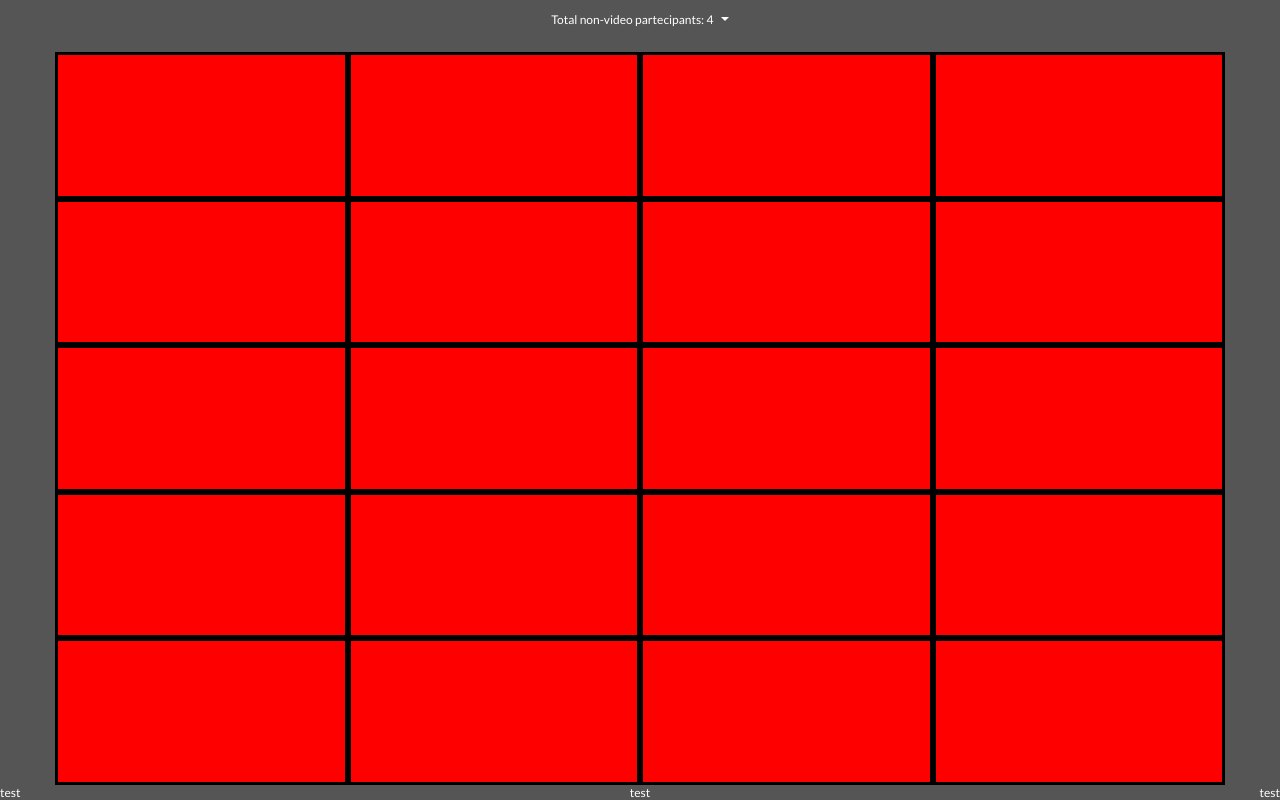
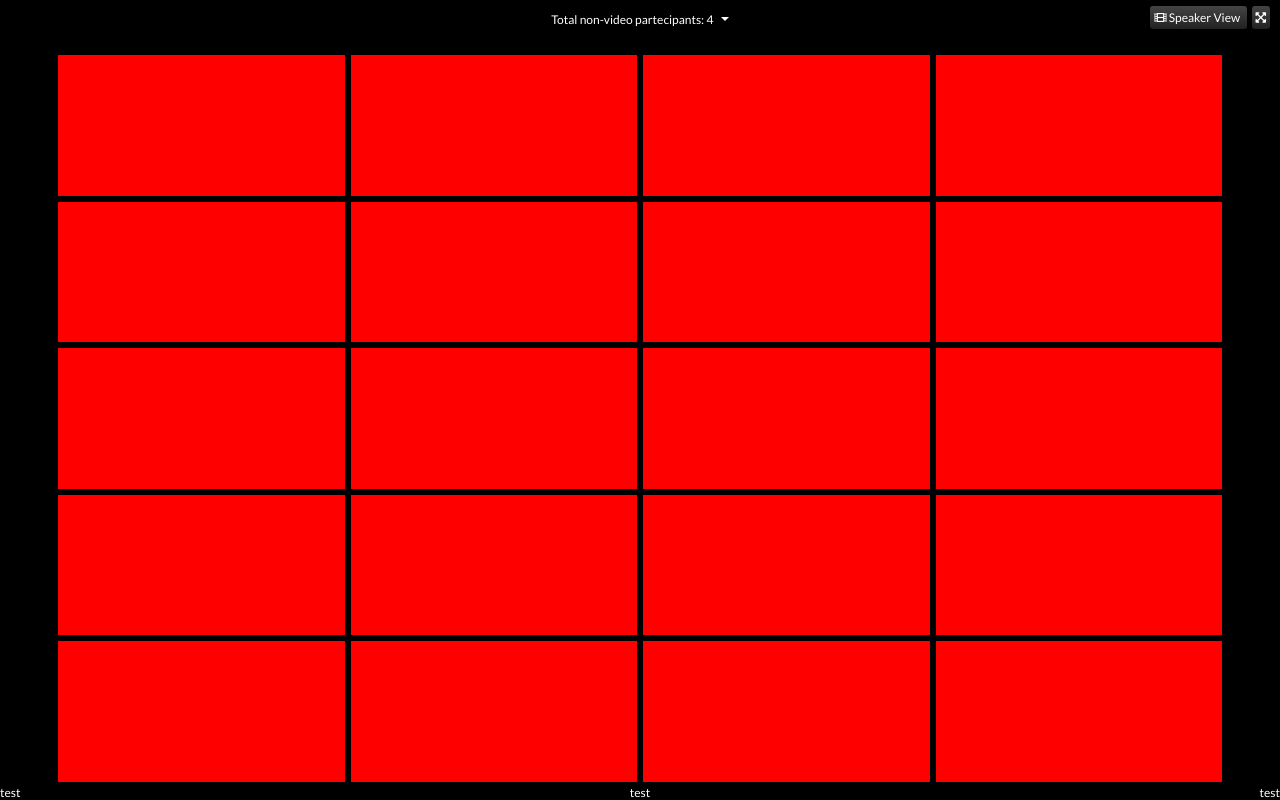
Before and after one commit to davidesaporita/html-css-zoom, a plain HTML site: page index.html in a window 1280 px wide. Drawn offline with Linux system fonts and the light colour scheme.

Commit message:
Video options added

```diff
--- a/css/style.css
+++ b/css/style.css
@@ -6,14 +6,31 @@
 }
 
 body {
-  background-color: #555;
+  background-color: #000;
   color: #fff;
   font-family: 'Lato', sans-serif;
   font-size: 12px;
 }
 
 /* Utilities */
+.button {
+  border-radius: 3px;
+  padding: 4px;
+  cursor: pointer;
+  background: #111;
+}
 
+.button:hover {
+  background: #333;
+}
+
+.button:not(:first-child){
+  margin-left: 5px;
+}
+
+.button--top {
+  background: linear-gradient(0deg,#222,#444);
+}
 
 /* Application */
 #app {
@@ -45,6 +62,12 @@ body {
   cursor: pointer;
 }
 
+.video-options {
+  position: absolute;
+  top: 10px;
+  right: 10px;
+}
+
 /* Main */
 #main-window {
   flex-grow: 1;
--- a/index.html
+++ b/index.html
@@ -20,6 +20,15 @@
     <div id="top-bar">
       <div class="users-online">
         <span>Total non-video partecipants: 4</span>
+      </div>
+      <div class="video-options">
+        <a id="speaker-view" class="button button--top" role="button">
+          <i class="fas fa-film"></i>
+          <span>Speaker View</span>
+        </a>
+        <a id="fullscreen" class="button button--top" role="button">
+          <i class="fas fa-expand-arrows-alt"></i>
+        </a>
       </div>
     </div>
     <!-- End | Top bar -->
```
